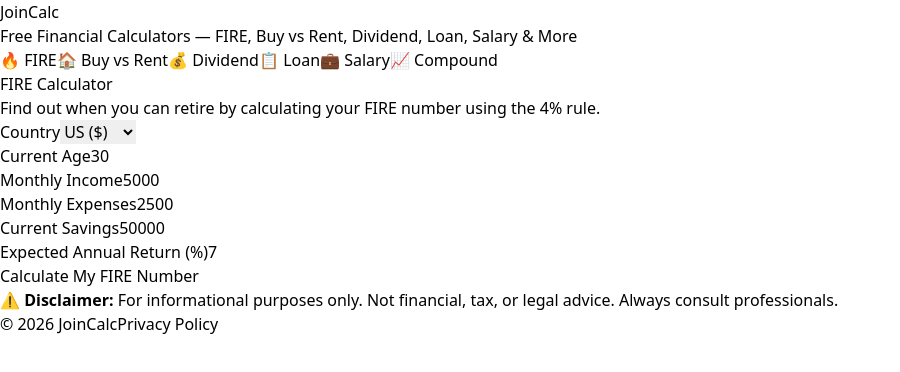
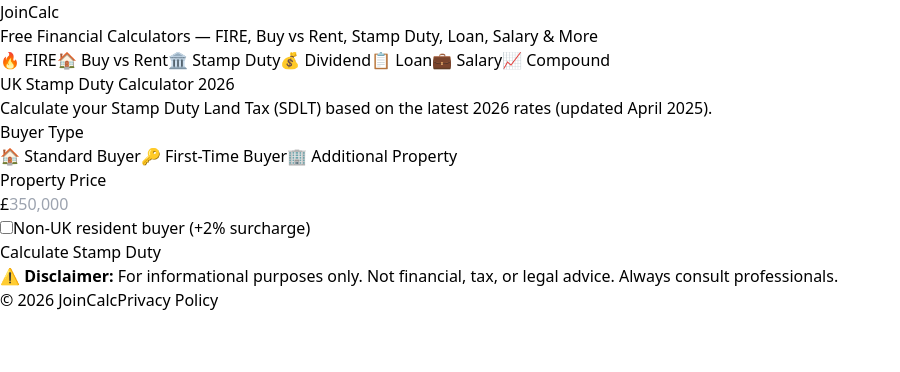
Before and after one commit to yunyulltobuyhome/finance-calculator, a React (Vite) app: page /stamp-duty in a window 1280 px wide. Shown: the top 372 px of the page, without its empty margins (0-900 px from the left). Built offline with nearby package versions, Linux system fonts and the light colour scheme.

Commit message:
feat: add Stamp Duty Calculator 2026 with UK SDLT rates + SEO meta tags

```diff
--- a/src/App.jsx
+++ b/src/App.jsx
@@ -6,6 +6,7 @@ import LoanCalc from './components/LoanCalc'
 import CompoundCalc from './components/CompoundCalc'
 import SalaryCalc from './components/SalaryCalc'
 import BuyVsRentCalc from './components/BuyVsRentCalc'
+import StampDutyCalc from './components/StampDutyCalc'
 import Privacy from './components/Privacy'
 
 const tabs = [
@@ -18,6 +19,11 @@ const tabs = [
     label: 'Buy vs Rent', icon: '🏠', path: '/buy-vs-rent',
     title: 'Buy vs Rent Calculator — Should You Buy or Rent a Home? | JoinCalc',
     description: 'Compare buying vs renting a home with our free calculator. See total costs over time for US, UK, Canada and Australia.',
+  },
+  {
+    label: 'Stamp Duty', icon: '🏛️', path: '/stamp-duty',
+    title: 'Stamp Duty Calculator 2026 — UK SDLT Calculator | JoinCalc',
+    description: 'Calculate UK Stamp Duty Land Tax (SDLT) instantly. Updated April 2025 rates for standard buyers, first-time buyers and additional properties.',
   },
   {
     label: 'Dividend', icon: '💰', path: '/dividend',
@@ -64,7 +70,7 @@ function Layout() {
           </h1>
         </Link>
         <p className="text-sm text-gray-500">
-          Free Financial Calculators — FIRE, Buy vs Rent, Dividend, Loan, Salary & More
+          Free Financial Calculators — FIRE, Buy vs Rent, Stamp Duty, Loan, Salary & More
         </p>
       </header>
 
@@ -105,6 +111,7 @@ function Layout() {
             <Route path="/"            element={<FIRECalc />} />
             <Route path="/fire"        element={<FIRECalc />} />
             <Route path="/buy-vs-rent" element={<BuyVsRentCalc />} />
+            <Route path="/stamp-duty"  element={<StampDutyCalc />} />
             <Route path="/dividend"    element={<DividendCalc />} />
             <Route path="/loan"        element={<LoanCalc />} />
             <Route path="/salary"      element={<SalaryCalc />} />
--- /dev/null
+++ b/src/components/StampDutyCalc.jsx
@@ -0,0 +1,232 @@
+import { useState } from 'react'
+
+// 2026 최신 세율 (April 2025 기준, 2026년 변경 없음)
+const RATES = {
+  uk_standard: [
+    { min: 0,       max: 125000,  rate: 0 },
+    { min: 125000,  max: 250000,  rate: 0.02 },
+    { min: 250000,  max: 925000,  rate: 0.05 },
+    { min: 925000,  max: 1500000, rate: 0.10 },
+    { min: 1500000, max: Infinity,rate: 0.12 },
+  ],
+  uk_first_time: [
+    { min: 0,       max: 300000,  rate: 0 },
+    { min: 300000,  max: 500000,  rate: 0.05 },
+    // £500,000 초과 시 standard 세율 적용
+  ],
+  uk_additional: [
+    { min: 0,       max: 125000,  rate: 0.05 },
+    { min: 125000,  max: 250000,  rate: 0.07 },
+    { min: 250000,  max: 925000,  rate: 0.10 },
+    { min: 925000,  max: 1500000, rate: 0.15 },
+    { min: 1500000, max: Infinity,rate: 0.17 },
+  ],
+}
+
+function calcSDLT(price, buyerType) {
+  let bands = []
+
+  if (buyerType === 'first_time') {
+    if (price <= 300000) {
+      return { tax: 0, bands: [{ label: '£0 – £300,000 (0%)', tax: 0 }] }
+    } else if (price <= 500000) {
+      bands = RATES.uk_first_time
+    } else {
+      // £500k 초과 시 standard 적용
+      bands = RATES.uk_standard
+    }
+  } else if (buyerType === 'additional') {
+    bands = RATES.uk_additional
+  } else {
+    bands = RATES.uk_standard
+  }
+
+  let total = 0
+  const breakdown = []
+
+  for (const band of bands) {
+    if (price <= band.min) break
+    const taxable = Math.min(price, band.max) - band.min
+    const tax = taxable * band.rate
+    if (taxable > 0) {
+      breakdown.push({
+        label: `£${band.min.toLocaleString()} – ${band.max === Infinity ? 'above' : '£' + band.max.toLocaleString()} (${band.rate * 100}%)`,
+        taxable,
+        tax,
+      })
+    }
+    total += tax
+  }
+
+  // 해외 구매자 2% 추가
+  return { tax: total, bands: breakdown }
+}
+
+export default function StampDutyCalc() {
+  const [price, setPrice] = useState('')
+  const [buyerType, setBuyerType] = useState('standard')
+  const [overseas, setOverseas] = useState(false)
+  const [result, setResult] = useState(null)
+
+  const fmt = (n) => '£' + Math.round(n).toLocaleString()
+
+  const calculate = () => {
+    const p = parseFloat(price.replace(/,/g, ''))
+    if (!p || p <= 0) return
+
+    let { tax, bands } = calcSDLT(p, buyerType)
+
+    if (overseas) tax += p * 0.02
+
+    const effectiveRate = ((tax / p) * 100).toFixed(2)
+
+    setResult({ tax, bands, effectiveRate, price: p, overseas })
+  }
+
+  return (
+    <div>
+      <div className="mb-6">
+        <h2 className="text-xl font-bold text-gray-800 mb-1">UK Stamp Duty Calculator 2026</h2>
+        <p className="text-sm text-gray-500">
+          Calculate your Stamp Duty Land Tax (SDLT) based on the latest 2026 rates (updated April 2025).
+        </p>
+      </div>
+
+      {/* 구매자 유형 */}
+      <div className="mb-4">
+        <label className="block text-sm font-semibold text-gray-700 mb-2">Buyer Type</label>
+        <div className="grid grid-cols-3 gap-2">
+          {[
+            { value: 'standard',   label: '🏠 Standard Buyer' },
+            { value: 'first_time', label: '🔑 First-Time Buyer' },
+            { value: 'additional', label: '🏢 Additional Property' },
+          ].map(opt => (
+            <button
+              key={opt.value}
+              onClick={() => setBuyerType(opt.value)}
+              className={`py-2 px-3 rounded-lg text-sm font-medium border transition-all ${
+                buyerType === opt.value
+                  ? 'bg-indigo-600 text-white border-indigo-600'
+                  : 'bg-white text-gray-600 border-gray-200 hover:bg-gray-50'
+              }`}
+            >
+              {opt.label}
+            </button>
+          ))}
+        </div>
+      </div>
+
+      {/* 집값 입력 */}
+      <div className="mb-4">
+        <label className="block text-sm font-semibold text-gray-700 mb-1">Property Price</label>
+        <div className="relative">
+          <span className="absolute left-3 top-1/2 -translate-y-1/2 text-gray-500 font-medium">£</span>
+          <input
+            type="number"
+            value={price}
+            onChange={e => setPrice(e.target.value)}
+            placeholder="350,000"
+            className="w-full pl-8 pr-4 py-3 border border-gray-200 rounded-xl text-gray-800 focus:outline-none focus:ring-2 focus:ring-indigo-300"
+          />
+        </div>
+      </div>
+
+      {/* 해외 구매자 */}
+      <div className="mb-6">
+        <label className="flex items-center gap-3 cursor-pointer">
+          <input
+            type="checkbox"
+            checked={overseas}
+            onChange={e => setOverseas(e.target.checked)}
+            className="w-4 h-4 accent-indigo-600"
+          />
+          <span className="text-sm text-gray-700">
+            Non-UK resident buyer <span className="text-gray-400">(+2% surcharge)</span>
+          </span>
+        </label>
+      </div>
+
+      <button
+        onClick={calculate}
+        className="w-full py-3 bg-indigo-600 hover:bg-indigo-700 text-white font-bold rounded-xl transition-colors"
+      >
+        Calculate Stamp Duty
+      </button>
+
+      {/* 결과 */}
+      {result && (
+        <div className="mt-6 space-y-4">
+          {/* 총액 */}
+          <div className="bg-indigo-50 border border-indigo-200 rounded-xl p-5">
+            <div className="flex justify-between items-center">
+              <div>
+                <p className="text-sm text-indigo-600 font-semibold mb-1">Total Stamp Duty</p>
+                <p className="text-4xl font-black text-indigo-700">{fmt(result.tax)}</p>
+              </div>
+              <div className="text-right">
+                <p className="text-sm text-gray-500">Effective Rate</p>
+                <p className="text-2xl font-bold text-gray-700">{result.effectiveRate}%</p>
+              </div>
+            </div>
+            {result.tax === 0 && (
+              <p className="mt-3 text-sm text-green-600 font-semibold">✅ No Stamp Duty to pay!</p>
+            )}
+          </div>
+
+          {/* 비용 요약 */}
+          <div className="bg-gray-50 rounded-xl p-4">
+            <div className="flex justify-between text-sm mb-2">
+              <span className="text-gray-500">Property Price</span>
+              <span className="font-semibold text-gray-800">{fmt(result.price)}</span>
+            </div>
+            <div className="flex justify-between text-sm mb-2">
+              <span className="text-gray-500">Stamp Duty</span>
+              <span className="font-semibold text-red-500">{fmt(result.tax)}</span>
+            </div>
+            {result.overseas && (
+              <div className="flex justify-between text-sm mb-2">
+                <span className="text-gray-500">Non-UK Surcharge (2%)</span>
+                <span className="font-semibold text-red-400">{fmt(result.price * 0.02)}</span>
+              </div>
+            )}
+            <div className="border-t border-gray-200 mt-2 pt-2 flex justify-between text-sm">
+              <span className="font-bold text-gray-700">Total Cost</span>
+              <span className="font-bold text-gray-800">{fmt(result.price + result.tax)}</span>
+            </div>
+          </div>
+
+          {/* 세율 구간 상세 */}
+          {result.bands.length > 0 && (
+            <div>
+              <p className="text-sm font-semibold text-gray-600 mb-2">Tax Breakdown by Band</p>
+              <div className="space-y-2">
+                {result.bands.map((band, i) => (
+                  <div key={i} className="flex justify-between items-center bg-white border border-gray-100 rounded-lg px-4 py-2">
+                    <span className="text-xs text-gray-500">{band.label}</span>
+                    <span className="text-sm font-semibold text-gray-800">{fmt(band.tax)}</span>
+                  </div>
+                ))}
+                {result.overseas && (
+                  <div className="flex justify-between items-center bg-white border border-gray-100 rounded-lg px-4 py-2">
+                    <span className="text-xs text-gray-500">Non-UK Resident Surcharge (2%)</span>
+                    <span className="text-sm font-semibold text-gray-800">{fmt(result.price * 0.02)}</span>
+                  </div>
+                )}
+              </div>
+            </div>
+          )}
+
+          {/* 안내 박스 */}
+          <div className="bg-blue-50 border border-blue-100 rounded-xl p-4 text-xs text-blue-700 space-y-1">
+            <p className="font-bold">ℹ️ 2026 Rate Info (England & Northern Ireland)</p>
+            <p>• Standard: 0% up to £125k → 2% → 5% → 10% → 12%</p>
+            <p>• First-time buyer: 0% up to £300k, 5% up to £500k (standard rates above £500k)</p>
+            <p>• Additional property: +5% surcharge on all bands</p>
+            <p>• Non-UK resident: +2% surcharge on top</p>
+            <p className="mt-1 text-blue-500">Rates effective from 1 April 2025. Scotland (LBTT) and Wales (LTT) use different rates.</p>
+          </div>
+        </div>
+      )}
+    </div>
+  )
+}
```
